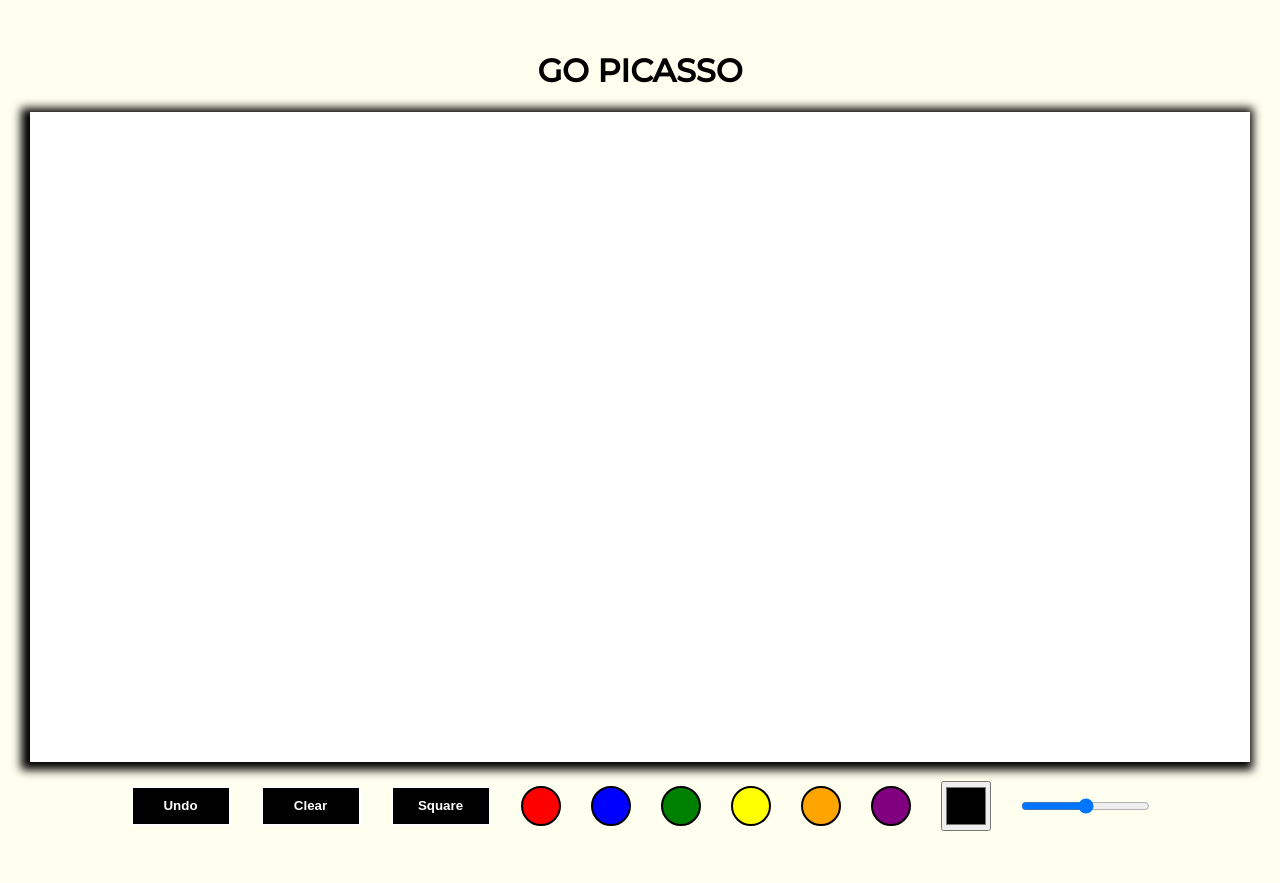
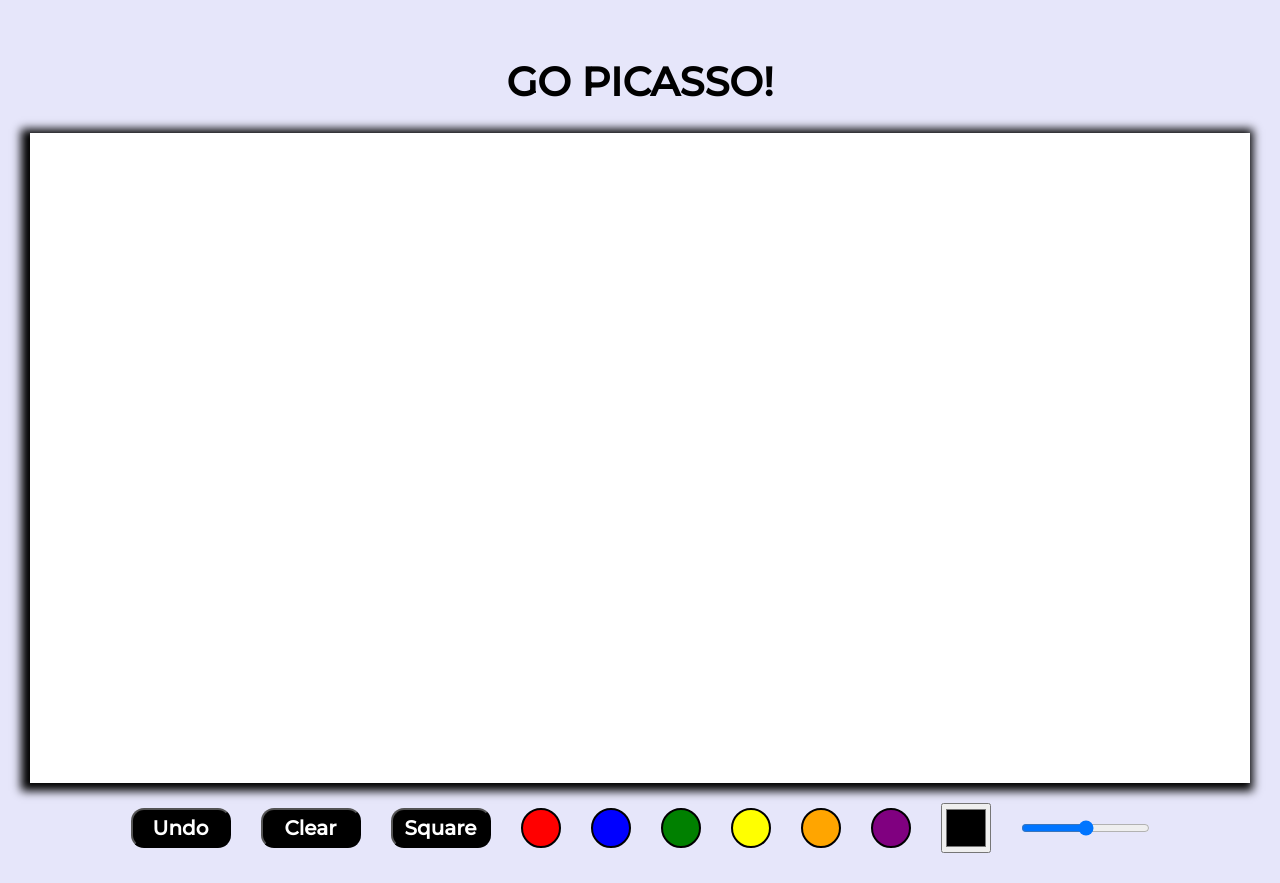
Before and after one commit to vjards/drawing-app, a plain HTML site: page index.html in a window 1280 px wide. Before the commit the page ends 861 px from the top, so only its background shows below. Drawn offline with Linux system fonts and the light colour scheme.

Commit message:
Redesigned app buttons and changed background color

```diff
--- a/css/styles.css
+++ b/css/styles.css
@@ -1,9 +1,10 @@
 body{
-    background-color: ivory;
+    background-color:lavender;
     margin:0;
     padding:30px;
     overflow:hidden;
     font-family: 'Montserrat', sans-serif;
+    font-size: 20px;
 }
 
 
@@ -44,10 +45,12 @@ h1{
     align-self:center;
     width:100px;
     height:40px;
-    border: 2px solid white;
     cursor:pointer;
     background-color: black;
+    border-radius:13px;
+    font-family: 'Montserrat', sans-serif;
     color:white;
+    font-size:20px;
     font-weight:bold;
     margin:0 15px;
 }
--- a/index.html
+++ b/index.html
@@ -15,7 +15,7 @@
 
     <body>
         <div class="application">
-            <h1>GO PICASSO</h1>
+            <h1><strong>GO PICASSO!</strong></h1>
            <canvas id="canvas"></canvas>
                 <div class="tools">
                     <!-- UNDO AND CLEAR BUTTONS-->
```
